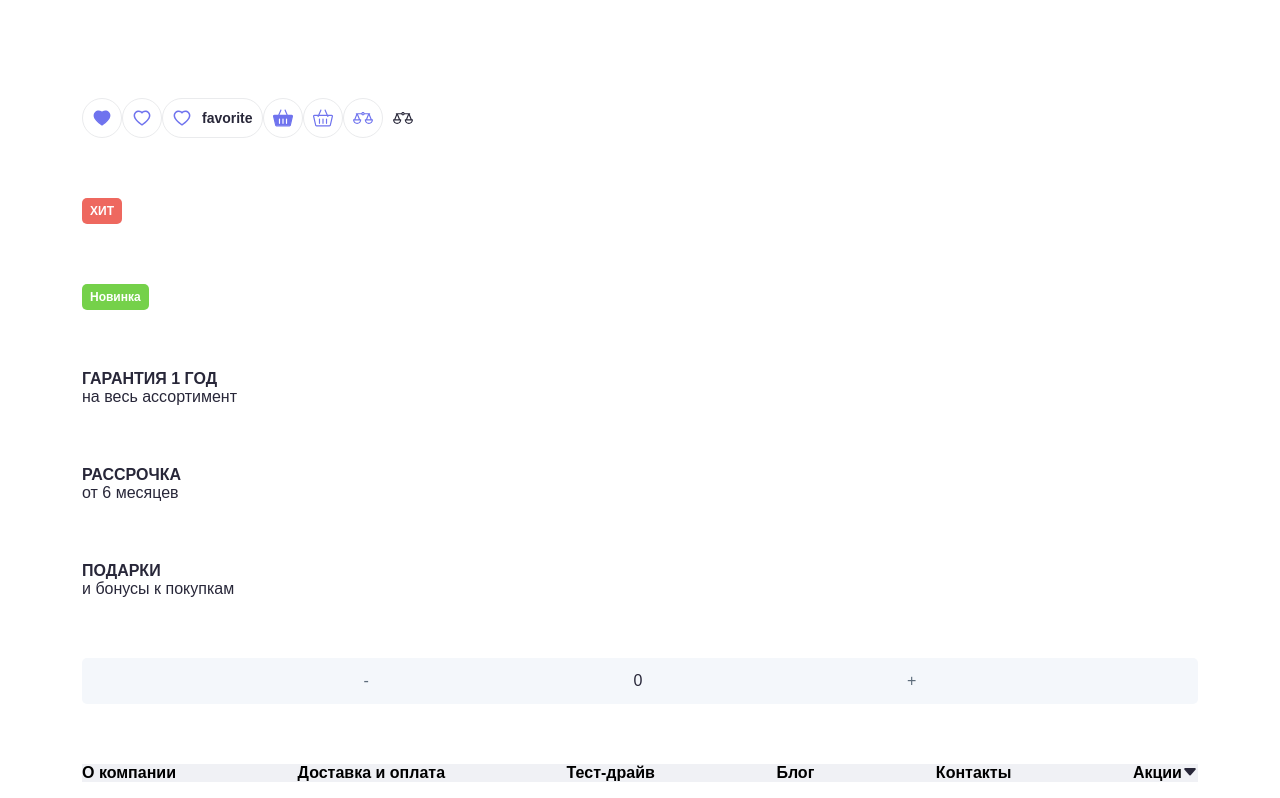
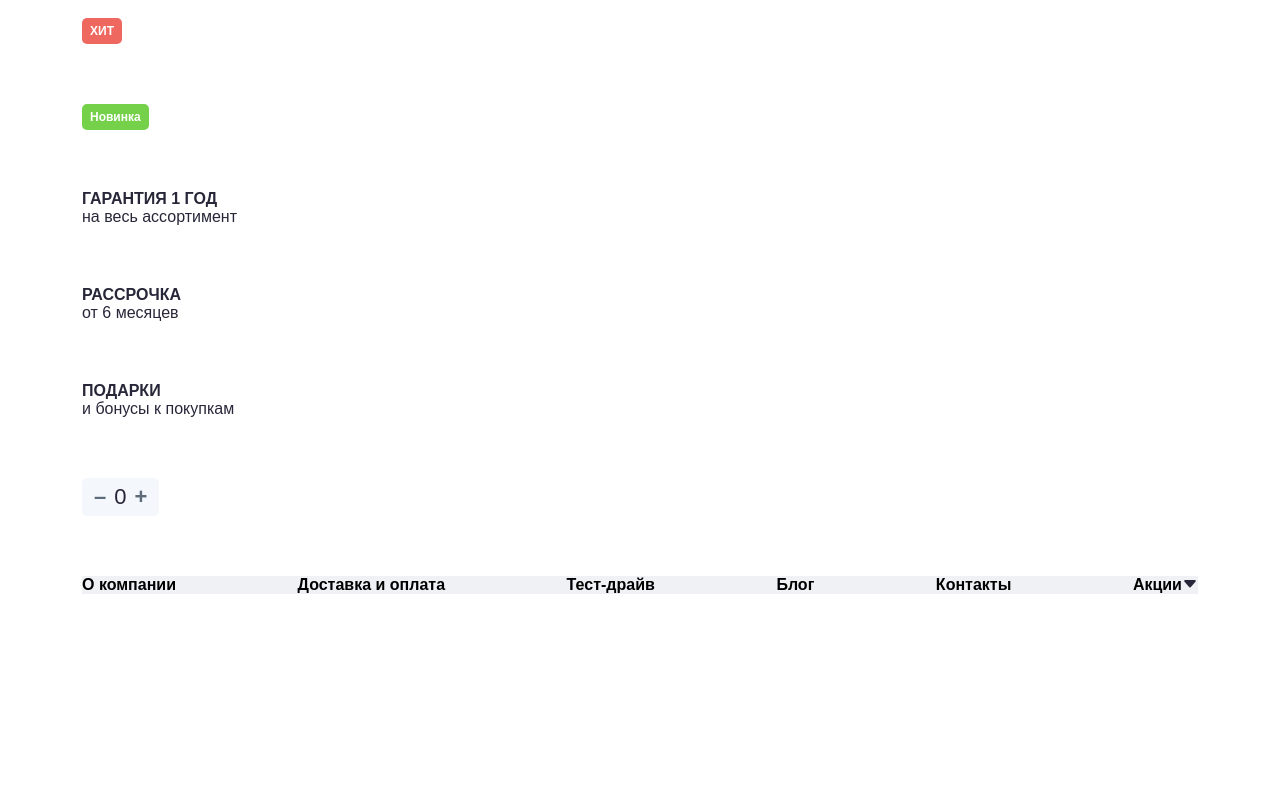
Before and after one commit to Bertik888/Samokat_proj_Vue3_vuex_router, a Vue app: page / in a window 1280 px wide. Shown: the part 928-1726 px from the top of the page. After the commit the page ends 1538 px from the top, so only its background shows below. Built offline with nearby package versions, Linux system fonts and the light colour scheme.

Commit message:
исправлены замечания review

```diff
--- a/src/App.vue
+++ b/src/App.vue
@@ -138,11 +138,10 @@
 
     <div class="wrapper">
       <ui-badge
-        title="ХИТ"
+        title="хит"
         bg-color="bg-red"
         :style="{ textTransform: 'uppercase' }"
       />
-      <!-- ВЕРНО ЛИ написал СТАЙЛ? и в целом верное ли это решение ?? -->
     </div>
 
     <div class="wrapper">
--- a/src/components/Ui/UiButton.vue
+++ b/src/components/Ui/UiButton.vue
@@ -6,7 +6,6 @@
     @click="!active && $emit('onClick')"
   >
     {{ title }}
-
   </button>
 </template>
 
@@ -14,7 +13,6 @@
 
   export default {
     name: 'UiButton',
-
     props: {
       title: {
         type: String,
@@ -41,17 +39,7 @@
         type: Boolean,
         default: false
       }
-    },
-
-    // methods: {
-    //   click() {
-    //     if (!this.active) {
-    //       this.$emit('click')
-    //       // console.log(data)
-    //     }
-    //   }
-    // }
-
+    }
   }
 </script>
 
@@ -72,8 +60,6 @@
   outline: none;
   box-shadow: none;
   cursor: pointer;
-
-  margin-bottom: 30px; // потом удалить
   &._sm {
     padding: 10px 20px;
   }
@@ -108,6 +94,4 @@ button[disabled] {
   background-color: $grey-2 !important;
   color: #FFFFFF !important;
 }
-
-
 </style>
--- a/src/components/Ui/UiCounter.vue
+++ b/src/components/Ui/UiCounter.vue
@@ -2,11 +2,14 @@
   <div class="ui-counter">
     <button
       class="ui-counter__button"
+      :class="{ '_disabled': minValue === modelValue }"
       @click="$emit('update:modelValue', modelValue > minValue ? modelValue - 1 : minValue)"
     >
-      -
+      –
     </button>
+    <div class="ui-counter__info">
       {{ modelValue }}
+    </div>
     <button
       class="ui-counter__button"
       @click="$emit('update:modelValue', modelValue + 1)"
@@ -36,12 +39,12 @@
 @import '@/assets/css/variables.scss';
 
 .ui-counter {
-  display: flex;
-  justify-content: space-evenly;
+  display: inline-flex;
   align-items: center;
   background-color: $grey-1;
   border-radius: 5px;
-  padding: 14px 17px;
+  padding: 8px 12px;
+  line-height: 22px;
   color: $black-1;
 
   &__button {
@@ -51,10 +54,26 @@
     background: none;
     cursor: pointer;
     color: $grey;
+    transition: all ease-out .2s;
+    line-height: 22px;
+    text-align: center;
+    border-radius: 5px;
+    font-size: 22px;
+    font-weight: 700;
 
     &:hover {
       color: $purple;
+      background-color: white;
     }
+    &._disabled {
+      cursor: default;
+    }
+  }
+
+  &__info {
+    margin: 0 8px;
+    font-size: 22px;
+    text-align: center;
   }
 }
 
--- a/src/components/Ui/UiIconAction.vue
+++ b/src/components/Ui/UiIconAction.vue
@@ -75,9 +75,7 @@ import IconCompare from '@/components/Ui/icons/IconCompare.vue'
   padding: 9px;
   align-items: center;
   justify-content: center;
-  transition: background-color border-color ease-out .2s; // не применяется
-  transition: background-color ease-out .2s; // так работает
-  transition: border-color ease-out .2s; // так работает
+  transition: background-color ease-out .2s, border-color ease-out .2s;
   cursor: pointer;
 
   &:hover {
```
Also changed, not shown: src/components/MenuTop.vue (added, +43 -0 lines).
